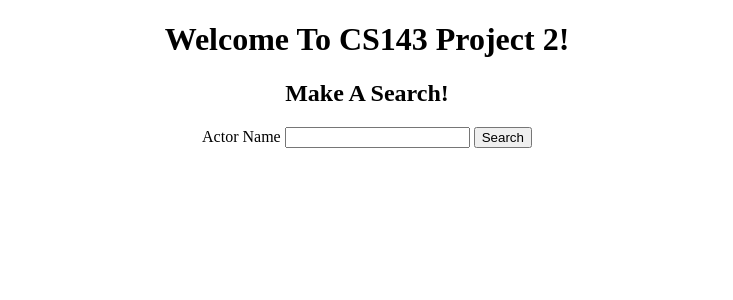
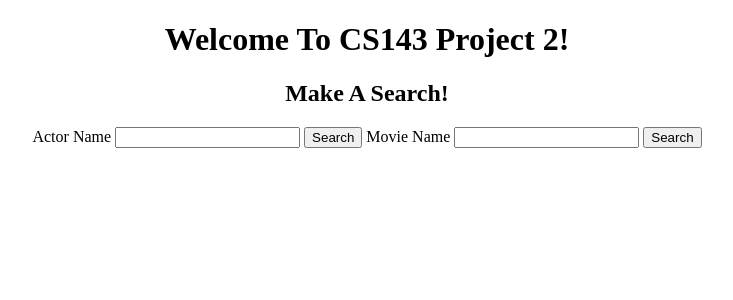
Before and after one commit to TheGoop/CS143Proj2, a PHP site: page /search.php in a window 1280 px wide. Shown: the part 26-326 px from the top of the page, without its empty margins (273-1006 px from the left). Run offline with PHP 8.4, Linux system fonts and the light colour scheme.

Commit message:
finished project

```diff
--- a/search.php
+++ b/search.php
@@ -1,5 +1,26 @@
 <!DOCTYPE html>
 <html>
+
+<head>
+    <style>
+        table {
+            font-family: arial, sans-serif;
+            border-collapse: collapse;
+            width: 100%;
+        }
+
+        td,
+        th {
+            border: 1px solid #dddddd;
+            text-align: left;
+            padding: 8px;
+        }
+
+        tr:nth-child(even) {
+            background-color: #dddddd;
+        }
+    </style>
+</head>
 
 <body>
 
@@ -17,8 +38,13 @@
         <h2>Make A Search!</h2>
         <form method="post">
             <label for="fname">Actor Name</label>
-            <input type="text" name="name" width="400 px">
-            <input type="submit" name="submit" value="Search">
+            <input type="actor" name="actor" width="400 px">
+            <input type="submit" name="submitActor" value="Search">
+            <?php echo "\t\t"; ?>
+            <label for="fname">Movie Name</label>
+            <input type="movie" name="movie" width="400 px">
+            <input type="submit" name="submitMovie" value="Search">
+        </form>
         </form>
     </center>
 </body>
@@ -31,8 +57,12 @@ function redirect($url, $statusCode = 303)
     die();
 }
 
-if (isset($_POST["submit"])) {
-    redirect("./search.php?actor=" . $_POST["name"]);
+if (isset($_POST["submitActor"])) {
+    redirect("./search.php?actor=" . $_POST["actor"]);
+}
+
+if (isset($_POST["submitMovie"])) {
+    redirect("./search.php?movie=" . $_POST["movie"]);
 }
 
 
@@ -41,8 +71,51 @@ if ($db->connect_errno > 0) {
     die('Unable to connect to database [' . $db->connect_error . ']');
 }
 if (isset($_GET["actor"])) {
-    $name = htmlspecialchars($_GET["actor"]);
+    $actor = htmlspecialchars($_GET["actor"]);
+    $keywords = explode(" ", $actor);
     $query = "";
+    for ($i = 0; $i < count($keywords); $i++) {
+        $keyword = $keywords[$i];
+        $defaultQuery = "select first, last, dob, id from Actor where first like '%{$keyword}%' or last like '%{$keyword}%' union ";
+        $query = $query . $defaultQuery;
+    }
+    $query = $query . "select first, last, dob, id from Actor where 1 = 0";
+    $rs = $db->query($query);
+    echo "<br><table>";
+    echo "<tr>
+                <th> Name  </th>
+                <th> Date of Birth </th>
+            </tr>";
+    while ($row = $rs->fetch_assoc()) {
+        $actorUrl = "./actor.php?id=" . $row['id'];
+        echo "<tr>";
+        echo "<th><a href='$actorUrl'>" . $row["first"] . " " . $row["last"] . "</a></th>";
+        echo "<th>" . $row['dob'] . "</th>";
+        echo "</tr>";
+    }
+} else if (isset($_GET["movie"])) {
+    $movie = htmlspecialchars($_GET["movie"]);
+    $keywords = explode(" ", $movie);
+    $query = "";
+    for ($i = 0; $i < count($keywords); $i++) {
+        $keyword = $keywords[$i];
+        $defaultQuery = "select title, year, id from Movie where title like '%{$keyword}%' union ";
+        $query = $query . $defaultQuery;
+    }
+    $query = $query . "select title, year, id from Movie where 1 = 0";
+    $rs = $db->query($query);
+    echo "<br><table>";
+    echo "<tr>
+                <th> Title  </th>
+                <th> Year </th>
+            </tr>";
+    while ($row = $rs->fetch_assoc()) {
+        $movieUrl = "./movie.php?id=" . $row['id'];
+        echo "<tr>";
+        echo "<th><a href='$movieUrl'>" . $row["title"] . "</a></th>";
+        echo "<th><a href='$movieUrl'>" . $row['year'] . "</a></th>";
+        echo "</tr>";
+    }
 }
 
 
```
Also changed, not shown: 1 other file.
